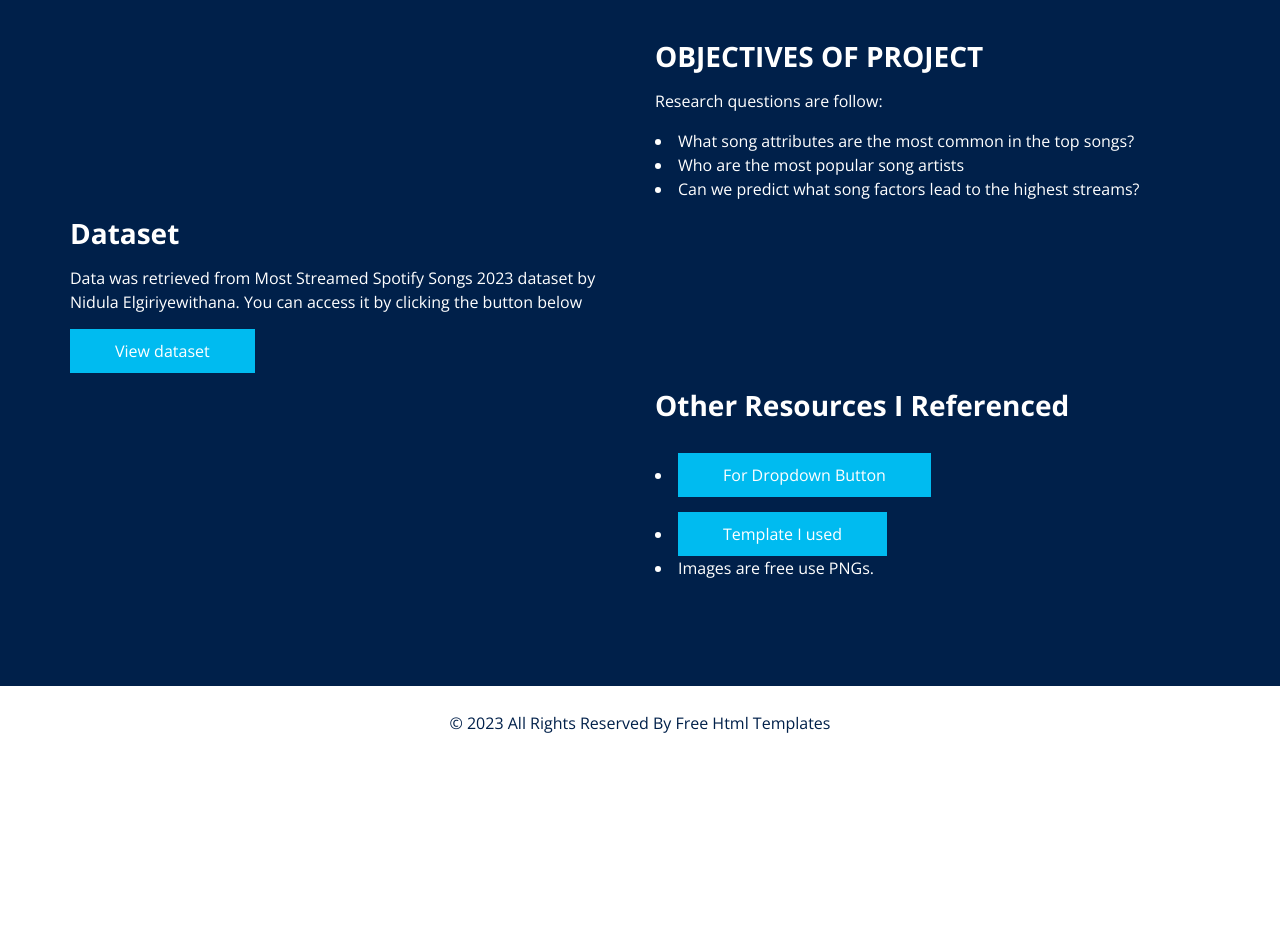
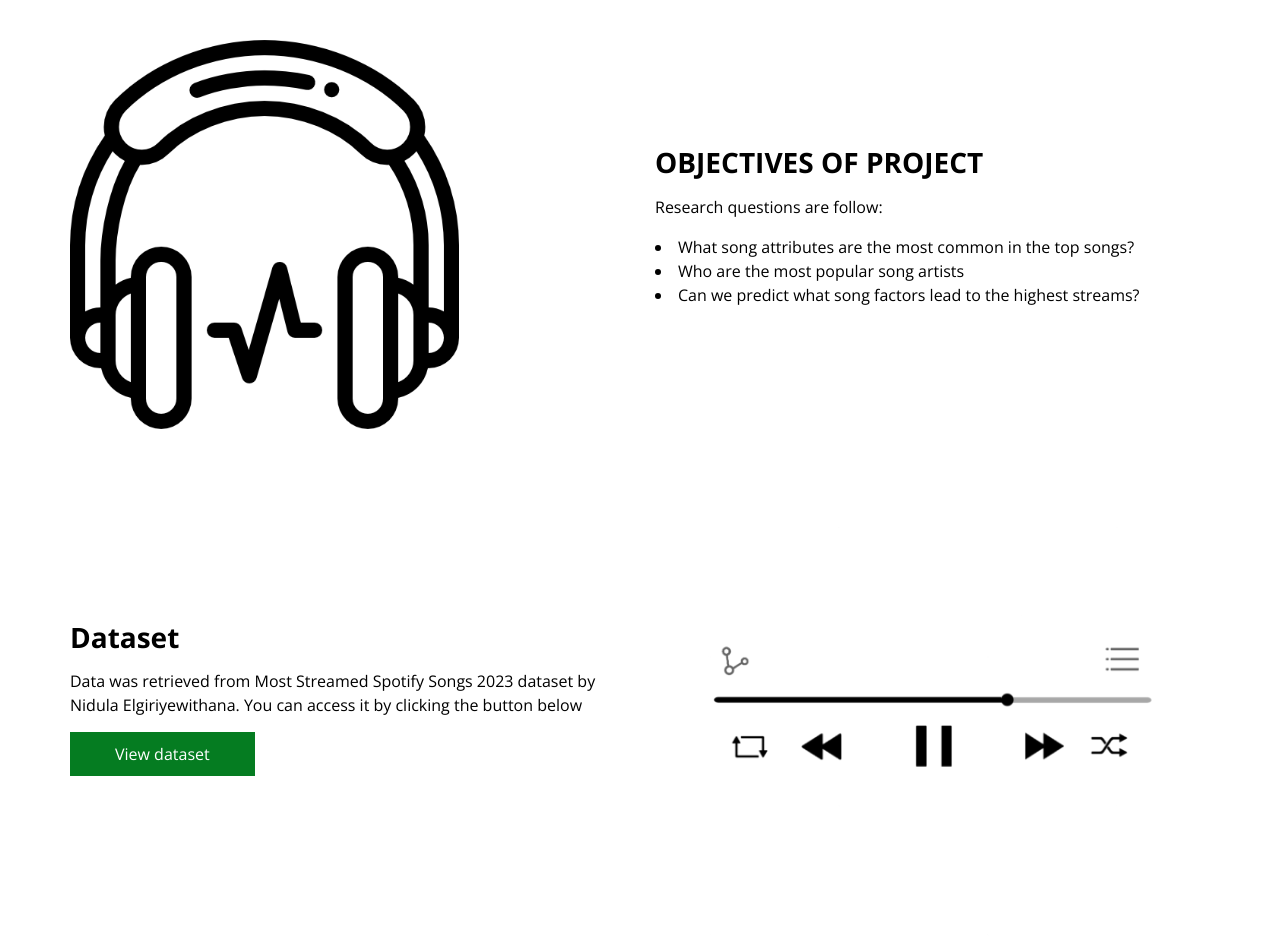
Before and after one commit to emxee333/spotifystreaming, a plain HTML site: page about.html in a window 1280 px wide. Shown: the part 209-1152 px from the top of the page. Before the commit the page ends 969 px from the top, so only its background shows below. Drawn offline with nearby package versions, Linux system fonts and the light colour scheme; some packages are replaced by stand-ins of ours; files that its build step writes are made by us from their sources; files whose address does not match are found by name.

Commit message:
Update about.html

```diff
--- a/about.html
+++ b/about.html
@@ -11,12 +11,12 @@
   <meta name="keywords" content="" />
   <meta name="description" content="" />
   <meta name="author" content="" />
-  <link rel="shortcut icon" href="images/Spotify_icon.png" type="">
+  <link rel="shortcut icon" href="Spotify_icon.png" type="">
 
   <title> DATA 303 FINAL </title>
 
   <!-- bootstrap core css -->
-  <link rel="stylesheet" type="text/css" href="css/bootstrap.css" />
+  <link rel="stylesheet" type="text/css" href="bootstrap.css" />
 
   <!-- fonts style -->
   <link href="https://fonts.googleapis.com/css2?family=Roboto:wght@400;500;700;900&display=swap" rel="stylesheet">
@@ -25,12 +25,12 @@
   <link rel="stylesheet" type="text/css" href="https://cdnjs.cloudflare.com/ajax/libs/OwlCarousel2/2.3.4/assets/owl.carousel.min.css" />
 
   <!-- font awesome style -->
-  <link href="css/font-awesome.min.css" rel="stylesheet" />
+  <link href="font-awesome.min.css" rel="stylesheet" />
 
   <!-- Custom styles for this template -->
-  <link href="css/style.css" rel="stylesheet" />
+  <link href="style.css" rel="stylesheet" />
   <!-- responsive style -->
-  <link href="css/responsive.css" rel="stylesheet" />
+  <link href="responsive.css" rel="stylesheet" />
 
 </head>
 
@@ -40,7 +40,7 @@
 
     <div class="hero_bg_box">
       <div class="bg_img_box">
-        <img src="images/hero-bg.png" alt="">
+        <img src="hero-bg.png" alt="">
       </div>
     </div>
 
@@ -97,7 +97,7 @@
       <div class="row">
         <div class="col-md-6 ">
           <div class="img-box2">
-            <img src="images/headphone.png" alt="">
+            <img src="/headphone.png" alt="">
           </div>
         </div>
         <div class="col-md-6">
@@ -129,14 +129,14 @@
         </div>
         <div class="col-md-6 ">
           <div class="img-box">
-            <img src="images/player.png" alt="">
+            <img src="player.png" alt="">
           </div>
         </div>
       </div>
       <div class="row">
         <div class="col-md-6 ">
           <div class="img-box2">
-            <img src="images/musicnote.png" alt="">
+            <img src="musicnote.png" alt="">
           </div>
         </div>
         <div class="col-md-6">
```
